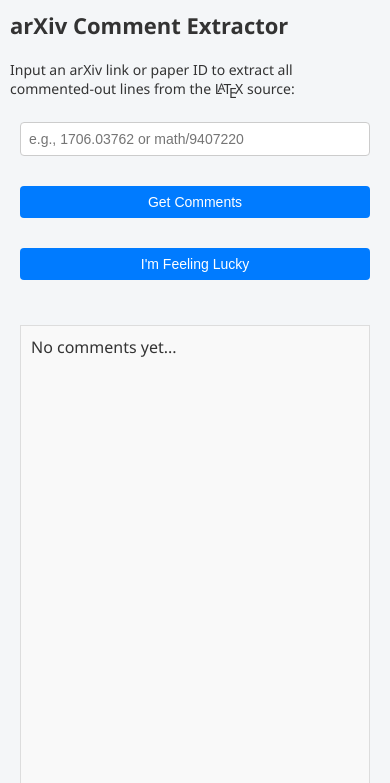
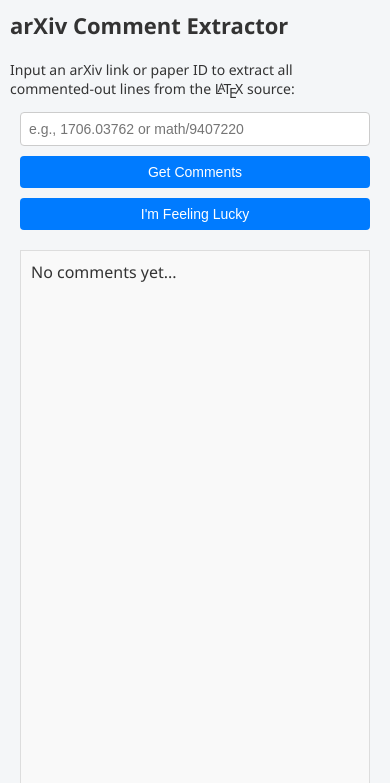
Before and after one commit to mo271/arxiv-comments, a plain HTML site: page index.html in a window 390 px wide. Shown: the top 783 px of the page. Drawn offline with Linux system fonts and the light colour scheme.

Commit message:
less margin

```diff
--- a/css/styles.css
+++ b/css/styles.css
@@ -31,7 +31,7 @@
     display: flex;
     justify-content: flex-start;
     align-items: center;
-    margin: 0 20px 15px 20px;
+    margin: 0 20px 0px 20px;
     gap: 10px; /* Spacing between input and button */
 }
 
@@ -121,7 +121,7 @@
         width: 100%;
         font-size: 14px;
         padding: 8px;
-        margin: 10px 0;
+        margin: 0px 0;
     }
 
     h3 {
```
